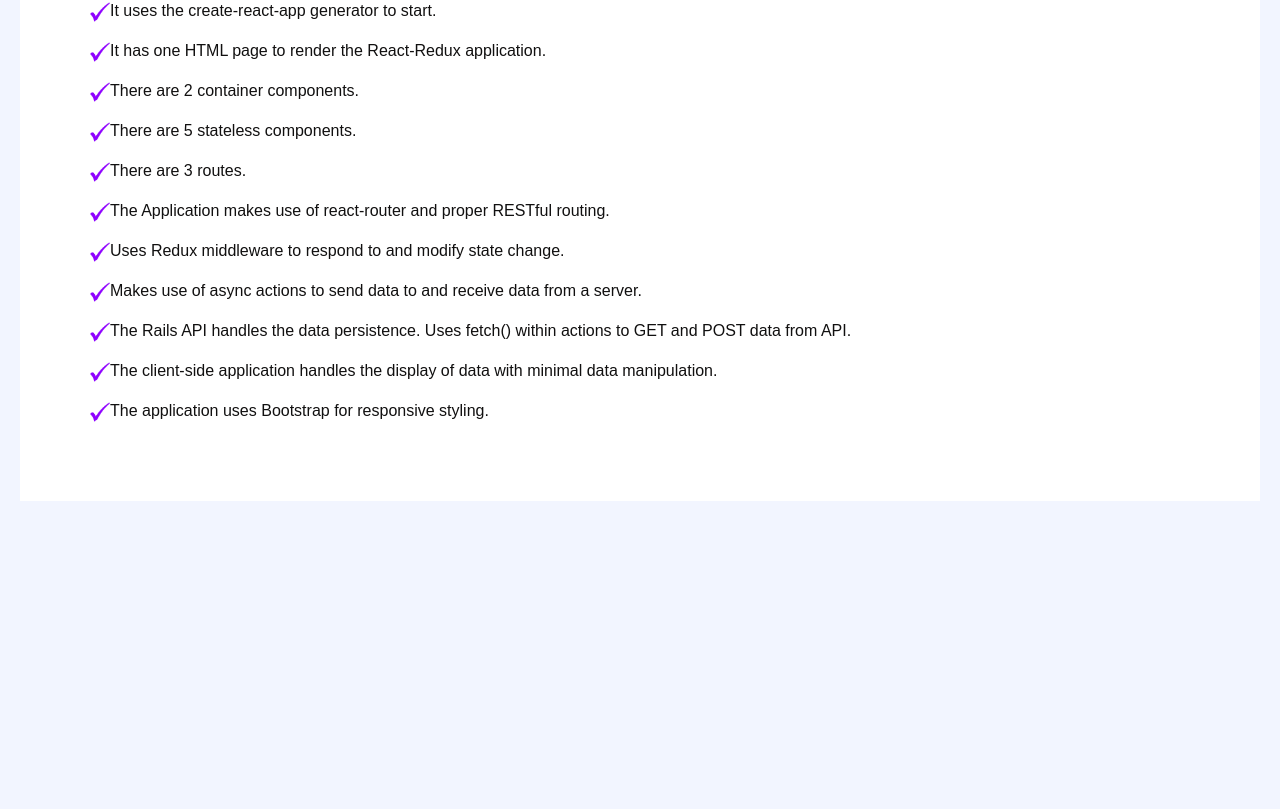
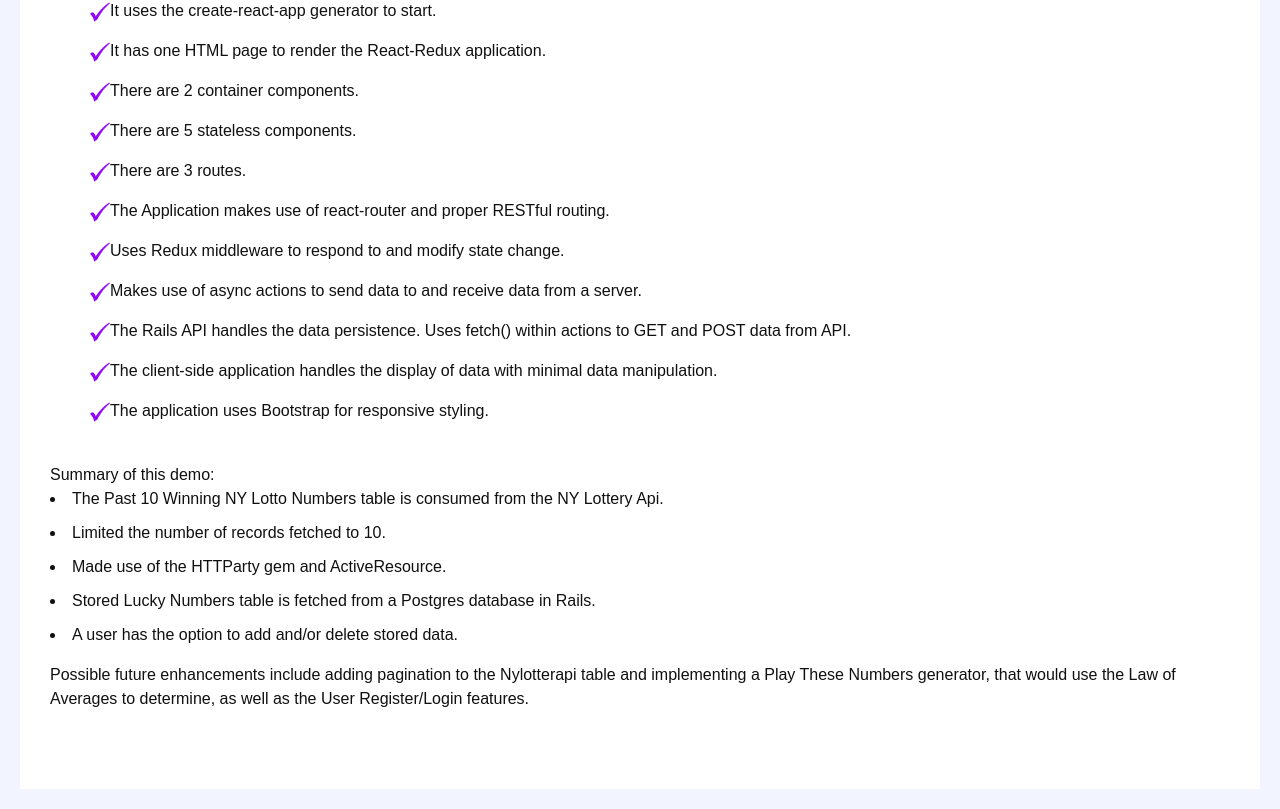
Before and after one commit to edb-c/magnum-opus-react, a React (Create React App) app: page /#/ProjectSummary in a window 1280 px wide. Shown: the part 377-1186 px from the top of the page. Before the commit the page ends 898 px from the top, so only its background shows below. Built offline with nearby package versions, Linux system fonts and the light colour scheme.

Commit message:
change text

```diff
--- a/src/assets/Numbers.css
+++ b/src/assets/Numbers.css
@@ -1,7 +1,7 @@
 .TN-Numbers-img{
   float: center;
   width: 100%;
-  height: 200px;
+  height: 300px;
   margin-right:15px;
   padding: 10px;
   }
--- a/src/components/ProjectSummary.js
+++ b/src/components/ProjectSummary.js
@@ -63,6 +63,29 @@ class ProjectSummary extends Component {
 						<Image src={Check} className='Check' alt='check' />
 						The application uses Bootstrap for responsive styling.
 					</ul>
+
+					<p>
+						<br />
+						Summary of this demo:
+						<br />
+						<li>
+							The Past 10 Winning NY Lotto Numbers table is consumed from the NY
+							Lottery Api.
+						</li>
+						<li>Limited the number of records fetched to 10.</li>
+						<li>Made use of the HTTParty gem and ActiveResource.</li>
+						<li>
+							Stored Lucky Numbers table is fetched from a Postgres database in
+							Rails.
+						</li>
+						<li>A user has the option to add and/or delete stored data.</li>
+					</p>
+					<p>
+						Possible future enhancements include adding pagination to the
+						Nylotterapi table and implementing a Play These Numbers generator,
+						that would use the Law of Averages to determine, as well as the User
+						Register/Login features.
+					</p>
 				</Jumbotron>
 			</div>
 		);
--- a/src/container/TheNumbers.js
+++ b/src/container/TheNumbers.js
@@ -13,7 +13,7 @@ import MyluckynumbersForm from './MyluckynumbersForm';
 import Nylotteryapi from '../container/Nylotteryapi';
 
 import Image from 'react-bootstrap/Image';
-import Numbers from '../assets/Numbers.jpg';
+import Numbers from '../assets/TheNumbers.jpg';
 import '../assets/Numbers.css';
 
 class TheNumbers extends Component {
@@ -28,28 +28,6 @@ class TheNumbers extends Component {
 					<h1>Demo: The Lucky Numbers</h1>
 					<Container fluid>
 						<Row>
-							<p>
-								Here is the demonstration of the concepts:
-								<br />
-								<br />
-								<li>
-									The Past 10 Winning NY Lotto Numbers table is consumed from
-									the NY Lottery Api.
-								</li>
-								<li>Limited the number of records fetched to 10.</li>
-								<li>Made use of the HTTParty gem and ActiveResource.</li>
-								<li>
-									Stored Lucky Numbers table is fetched from a Postgres database
-									in Rails.
-								</li>
-								<li>A user has the option to add and/or delete stored data.</li>
-							</p>
-							<p>
-								Possible future enhancements include adding pagination to the
-								Nylotterapi table and implementing a Play These Numbers
-								generator, that would use the Law of Averages to determine, as
-								well as the User Register/Login features.
-							</p>
 							<Image
 								src={Numbers}
 								className='TN-Numbers-img'
```
Also changed, not shown: src/assets/TheNumbers.jpg (added).
